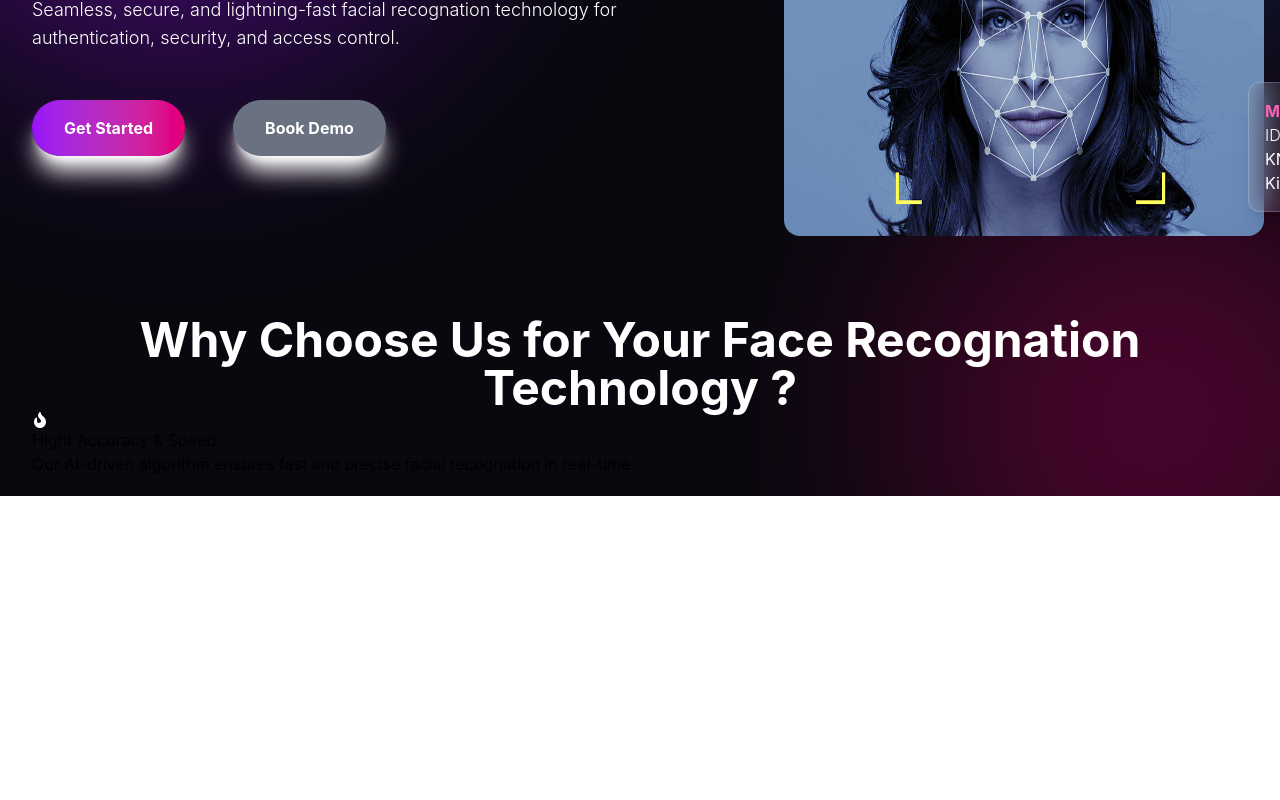
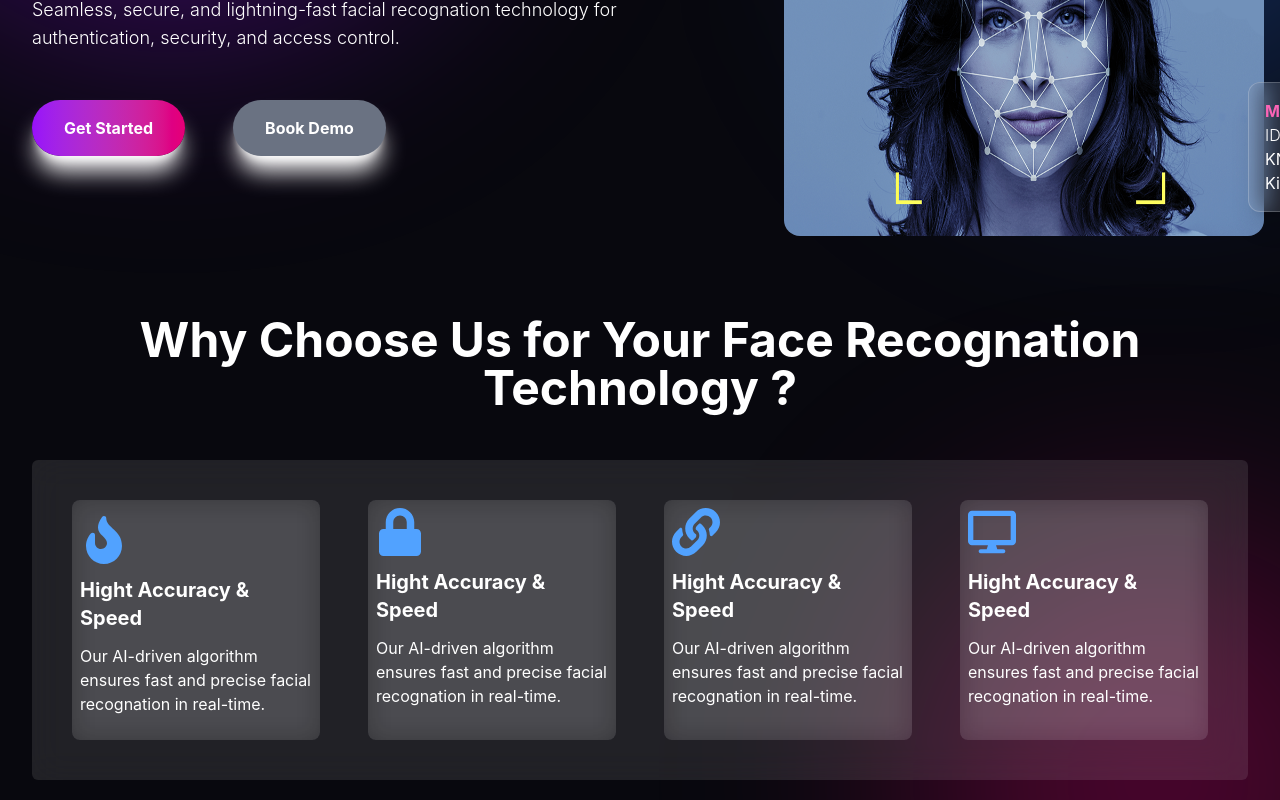
Before and after one commit to niyomugaboetiene/face-recognation-app, a React (Vite) app in the folder client/: page / in a window 1280 px wide. Shown: the part 352-1152 px from the top of the page. Before the commit the page ends 848 px from the top, so only its background shows below. Built offline with nearby package versions, Linux system fonts and the light colour scheme.

Commit message:
Updates my face-recognation-app

```diff
--- a/client/src/Home.jsx
+++ b/client/src/Home.jsx
@@ -1,7 +1,7 @@
 import React from 'react';
 import { Link } from 'react-router-dom';
 import Image from "./assets/image.png"
-import { FaFire } from "react-icons/fa";
+import { FaFire, FaLock, FaLink, FaDesktop } from "react-icons/fa";
 
 export default function Header() {
   return (
@@ -77,11 +77,29 @@ export default function Header() {
 
       <div className='relative z-10 w-full items-center p-5 max-w-7xl mx-auto px-8'>
          <h1 className='text-5xl font-bold text-white mt-30 text-center'>Why Choose Us for Your Face Recognation Technology ?</h1>
-         <div className='flex'>
-            <div>
-                <FaFire className='text-white'/>
-                <h1>Hight Accuracy & Speed</h1>
-                <p>Our AI-driven algorithm ensures fast and precise facial recognation in real-time.</p>
+         <div className='flex space-x-12 mt-12 bg-white/10 backdrop-blur-lg p-10 rounded-md'>
+            <div className='bg-white/10  h-60 rounded-lg p-2 backdrop-blur-md hover:scale-105 transition duration-300'>
+                <FaFire className='text-blue-400 font-bold text-5xl mt-2'/>
+                <h1 className='text-white mt-3 text-xl font-bold'>Hight Accuracy & Speed</h1>
+                <p className='mt-3 text-white'>Our AI-driven algorithm ensures fast and precise facial recognation in real-time.</p>
+            </div>
+
+            <div className='bg-white/10  h-60 rounded-lg p-2 backdrop-blur-md hover:scale-105 transition duration-300'>
+                <FaLock className='text-blue-400 font-bold text-5xl'/>
+                <h1 className='text-white mt-3 text-xl font-bold'>Hight Accuracy & Speed</h1>
+                <p className='mt-3 text-white'>Our AI-driven algorithm ensures fast and precise facial recognation in real-time.</p>
+            </div>
+
+            <div className='bg-white/10  h-60 rounded-lg p-2 backdrop-blur-md hover:scale-105 transition duration-300'>
+                <FaLink className='text-blue-400 font-bold text-5xl'/>
+                <h1 className='text-white mt-3 text-xl font-bold'>Hight Accuracy & Speed</h1>
+                <p className='mt-3 text-white'>Our AI-driven algorithm ensures fast and precise facial recognation in real-time.</p>
+            </div>
+
+            <div className='bg-white/10 h-60 rounded-lg p-2 backdrop-blur-md hover:scale-105 transition duration-300'>
+                <FaDesktop className='text-blue-400 font-bold text-5xl'/>
+                <h1 className='text-white mt-3 text-xl font-bold'>Hight Accuracy & Speed</h1>
+                <p className='mt-3 text-white'>Our AI-driven algorithm ensures fast and precise facial recognation in real-time.</p>
             </div>
          </div>
       </div>
```
